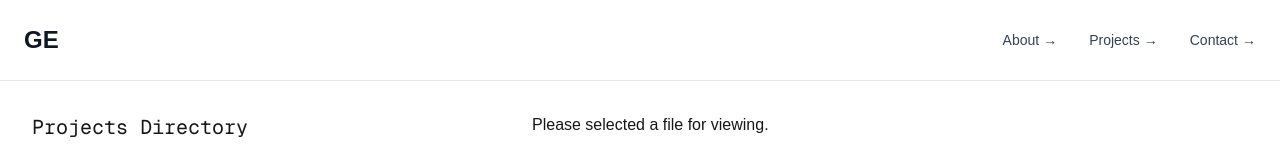
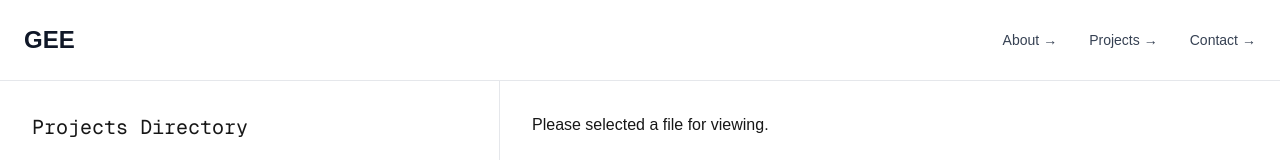
Before and after one commit to GEEspinosa/gee-web-dev-portfolio, a Next.js app: page /projects in a window 1280 px wide. Shown: the top 160 px of the page. Built offline with nearby package versions, Linux system fonts and the light colour scheme.

Commit message:
chore: added a border to directory column and extra E to GE.

```diff
--- a/app/projects/page.tsx
+++ b/app/projects/page.tsx
@@ -306,7 +306,7 @@ export default function ProjectsPage() {
       <main className="grid grid-cols-[500px_1fr] h-screen overflow-hidden">
         {/* left sidebar column */}
         <aside>
-          <div className="p-8 bg-white min-h-screen sticky top-0 h-screen overflow-y-auto">
+          <div className="p-8 bg-white min-h-screen sticky top-0 h-screen overflow-y-auto border-r border-gray-200">
             <h1 className="font-mono text-xl mb-4">Projects Directory</h1>
             <div className="flex flex-row space-x-3 mb-4">
               <button onClick={toggleColorHandler}>color</button>
--- a/components/Header.js
+++ b/components/Header.js
@@ -10,7 +10,7 @@ export default function Header() {
   return (
     <header className="flex items-center justify-between p-6 border-b border-gray-200 bg-white ">
       <Link href="/" className="text-2xl font-semibold text-gray-900 ">
-        GE
+        GEE
       </Link>
       <nav className="flex space-x-8 text-gray-700 text-sm font-medium">
         {links.map(({ href, label }) => (
```
